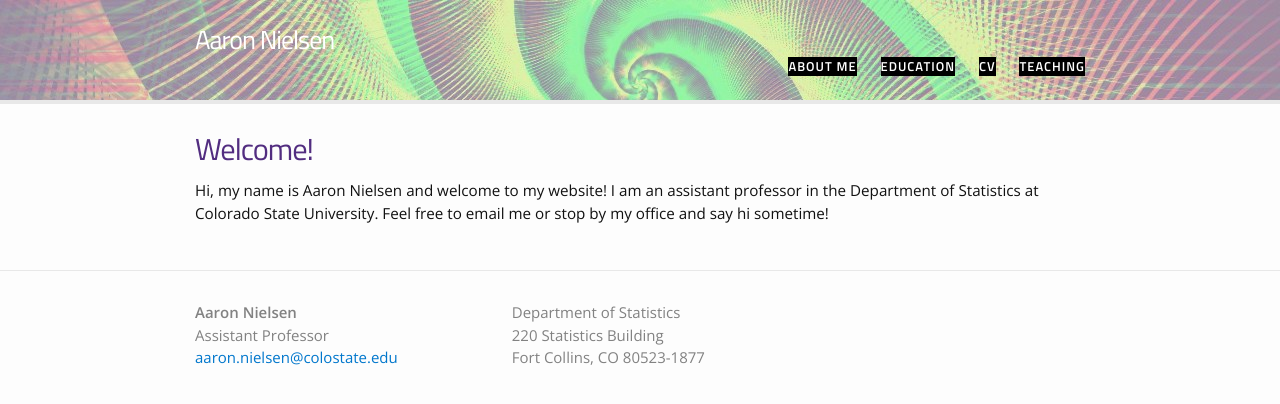
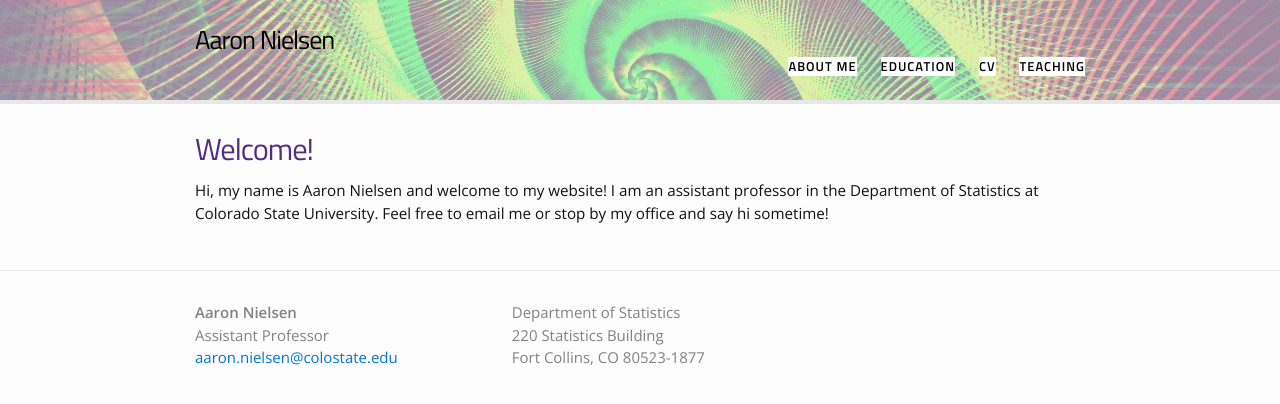
Before and after one commit to aaron-nielsen/aaron-nielsen.github.io, a Jekyll site: the page built from index.html, in a window 1280 px wide. Shown: the top 404 px of the page. Built offline with Jekyll 4.4.1, drawn with Linux system fonts in a browser that asks for light colours.

Commit message:
Update _header.scss

```diff
--- a/_sass/_header.scss
+++ b/_sass/_header.scss
@@ -22,10 +22,12 @@
     float: left;
     font-weight: 500;
 		font-family: 'Titillium Web', sans-serif;
-    color: #ffffff;
+
+        color: #000000;
     &,
     &:visited {
-        color: #ffffff;
+
+        color: #000000;
     }
     &,
     &:hover {
@@ -158,8 +160,8 @@ z-index:999;
     }
 
     .page-link {
-        color: #ffffff;
-    background: #000000;
+        color: #000000;
+    background: #ffffff;
         line-height: $base-line-height;
 		margin-top: 25px;
 
```
